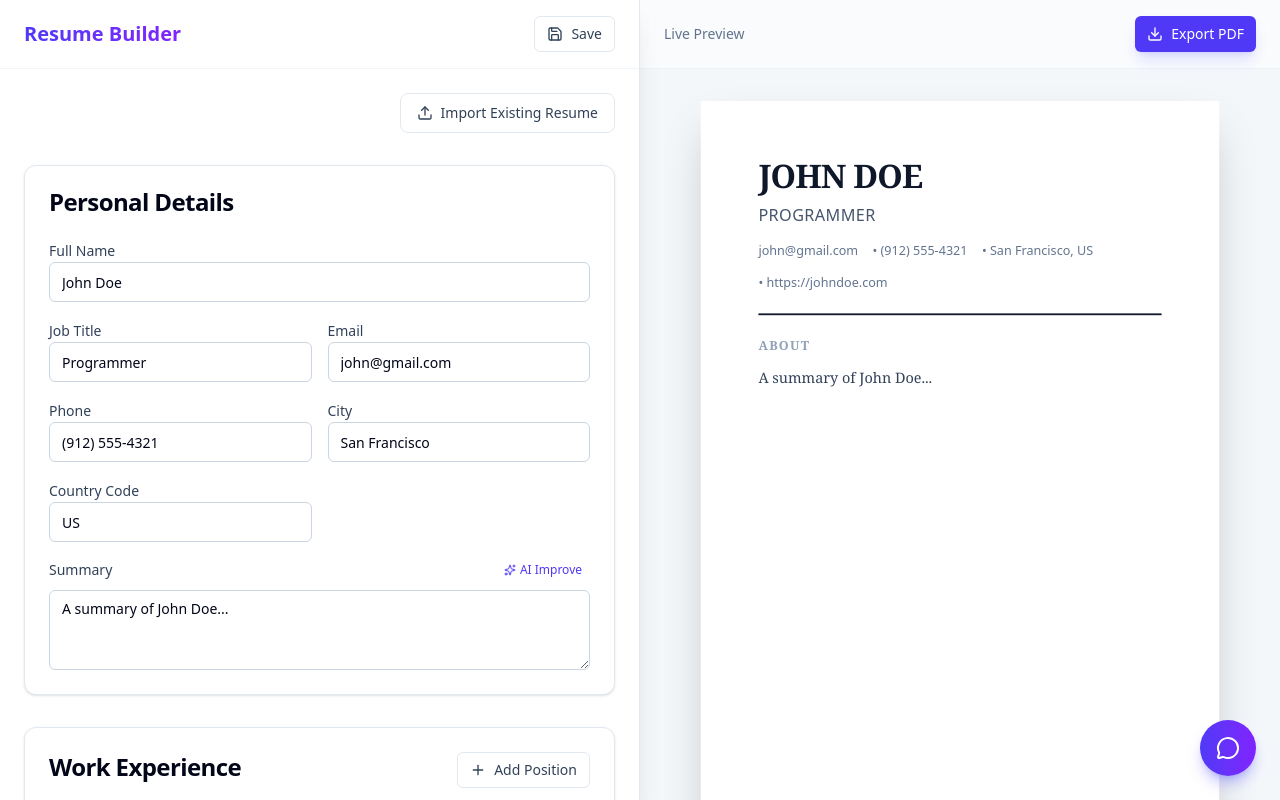
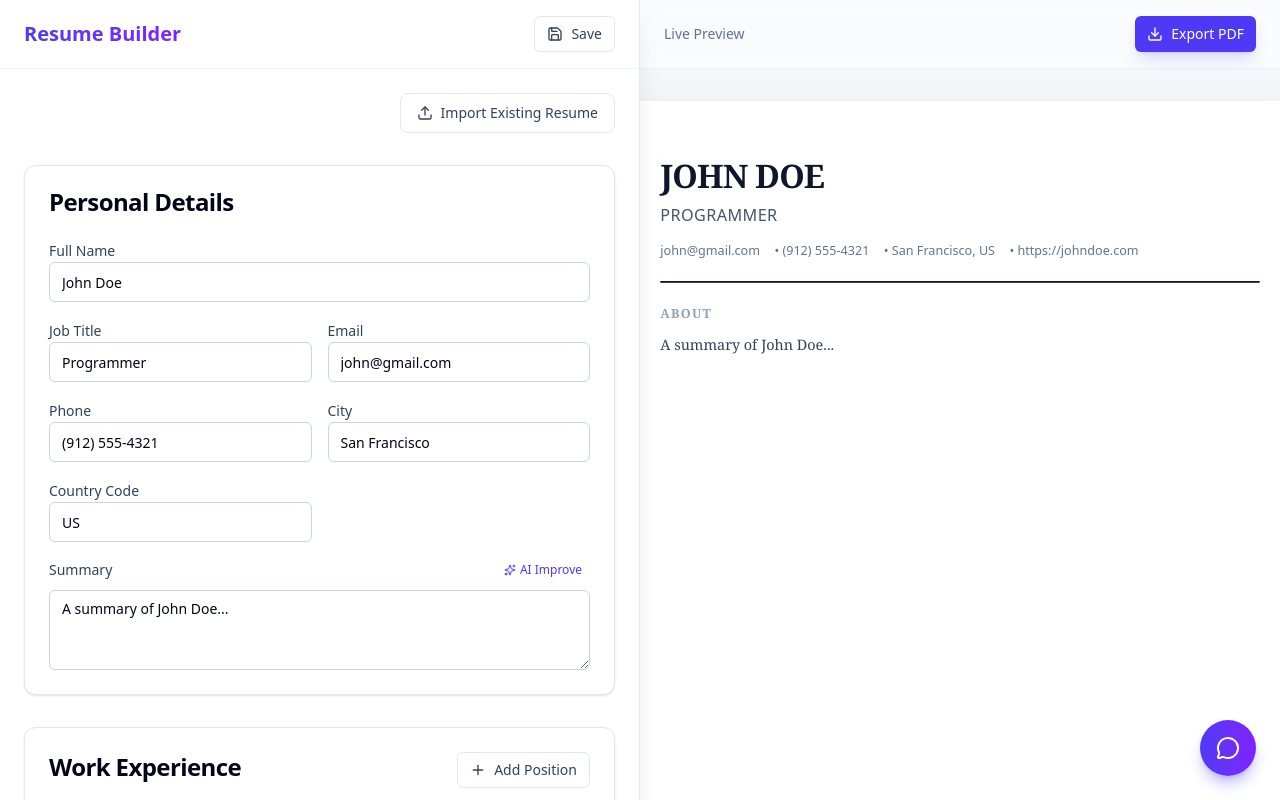
Before and after one commit to lifeofashraf/Antigrav, a React (Vite) app: page /editor in a window 1280 px wide. Built offline with nearby package versions, Linux system fonts and the light colour scheme.

Commit message:
fix: allow pdf preview to overflow and capture unscaled element for full content

```diff
--- a/src/components/Editor/EditorLayout.jsx
+++ b/src/components/Editor/EditorLayout.jsx
@@ -50,8 +50,10 @@ const EditorLayout = ({ children, preview, onExportPDF, previewRef }) => {
                     </Button>
                 </header>
                 <div className="flex-1 overflow-y-auto p-8 flex justify-center">
-                    <div ref={previewRef} className="w-[210mm] min-h-[297mm] bg-white shadow-2xl origin-top transform scale-90 mb-10">
-                        {preview}
+                    <div className="max-w-fit origin-top transform scale-90 mb-10">
+                        <div ref={previewRef} className="w-[210mm] min-h-[297mm] bg-white shadow-2xl">
+                            {preview}
+                        </div>
                     </div>
                 </div>
             </div>
--- a/src/components/Editor/PDFPreview.jsx
+++ b/src/components/Editor/PDFPreview.jsx
@@ -4,7 +4,7 @@ const PDFPreview = ({ data }) => {
     if (!data) return null;
 
     return (
-        <div className="p-16 h-full text-slate-900 font-serif overflow-hidden">
+        <div className="p-16 text-slate-900 font-serif">
             {/* Header */}
             <header className="border-b-2 border-slate-900 pb-6 mb-6">
                 <h1 className="text-4xl font-bold uppercase tracking-tight mb-2">{data.basics.name || "Your Name"}</h1>
```
